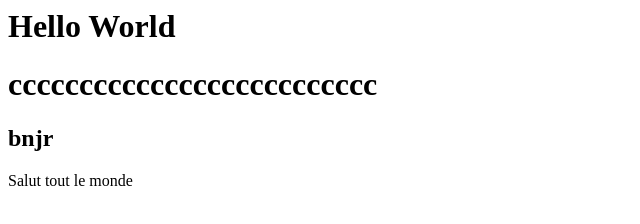
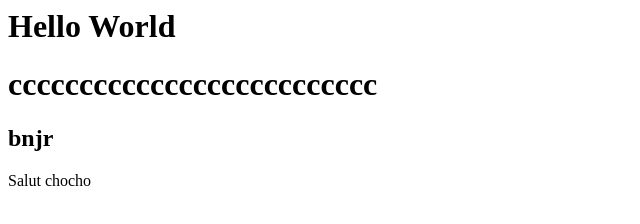
Before and after one commit to akkaricherifa/TP1-Devops, a plain HTML site: page index.html in a window 1280 px wide. Shown: the full height of the page, 0-640 px from the left. Drawn offline with Linux system fonts and the light colour scheme.

Commit message:
Modification dans main

```diff
--- a/index.html
+++ b/index.html
@@ -1,4 +1,4 @@
 <h1>Hello World</h1>
 <h1>cccccccccccccccccccccccccc</h1>
 <h2>bnjr</h2>
-<p> Salut tout le monde </p>
+<p> Salut chocho </p>
```
